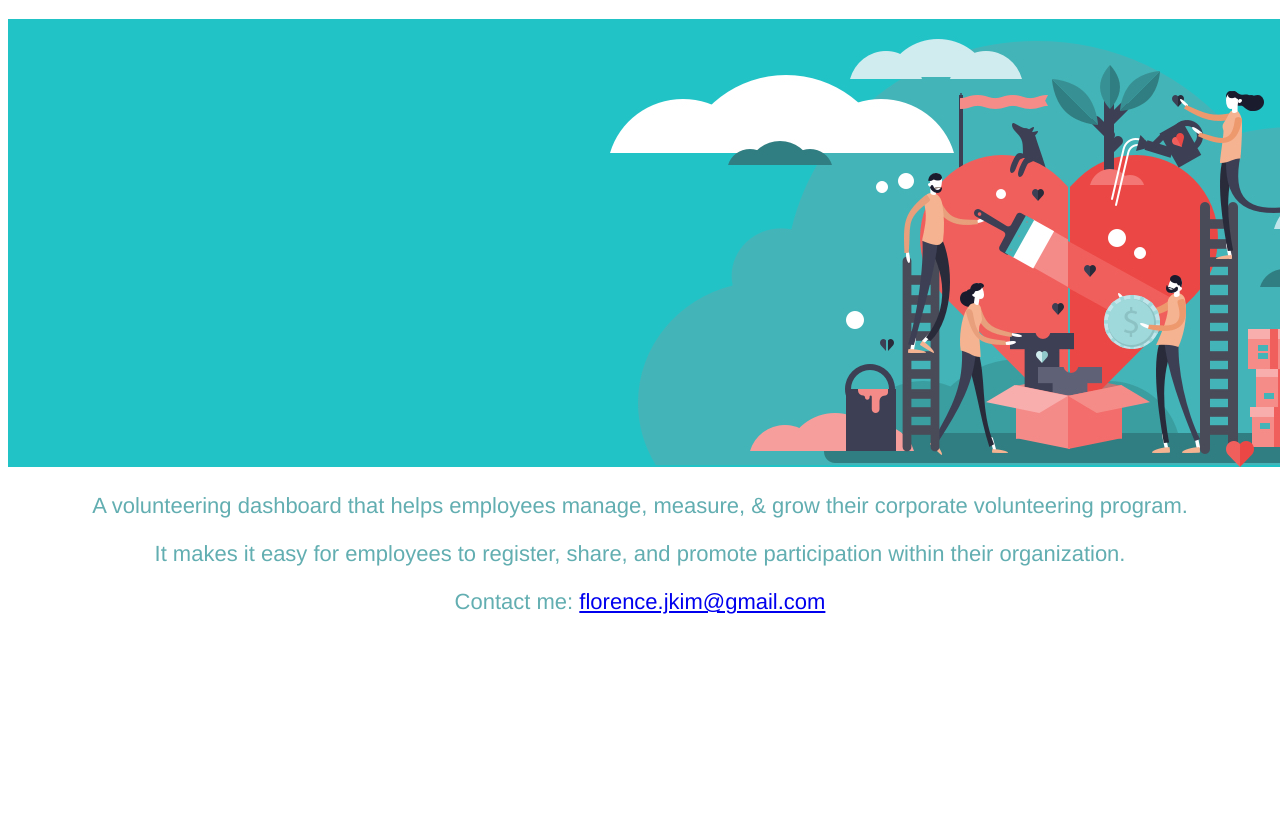
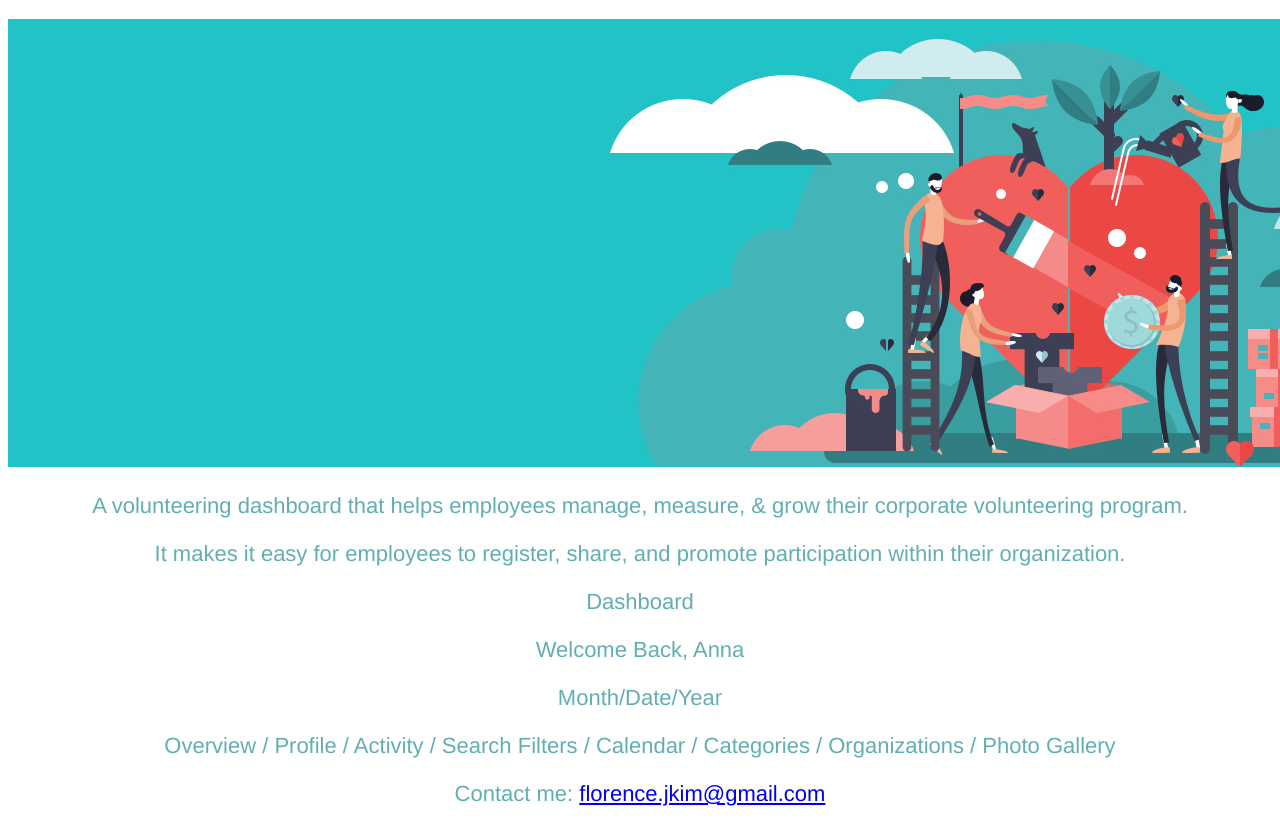
Before and after one commit to florencejkim/florencejkim.github.io, a plain HTML site: page unit_3/index.html in a window 1280 px wide. Shown: the part 109-938 px from the top of the page. Before the commit the page ends 800 px from the top, so only its background shows below. Drawn offline with Linux system fonts and the light colour scheme; files that its build step writes are made by us from their sources.

Commit message:
Update index.html

```diff
--- a/unit_3/index.html
+++ b/unit_3/index.html
@@ -9,6 +9,10 @@
 		<img src="images/volunteering_banner.jpg">
 		<p>A  volunteering dashboard that helps employees manage, measure, & grow their corporate volunteering program.</p>
 		<p>It makes it easy for employees to register, share, and promote participation within their organization.</p>
+		<p> Dashboard</p>
+		<p> Welcome Back, Anna </p>
+		<p> Month/Date/Year</p>
+		<p> Overview / Profile / Activity / Search Filters / 	Calendar / Categories / Organizations / Photo Gallery </p>
 		<p> Contact me: <a href="mailto:florence.jkim@gmail.com"> florence.jkim@gmail.com </a></p>
 	</body>
 	</html>
```
